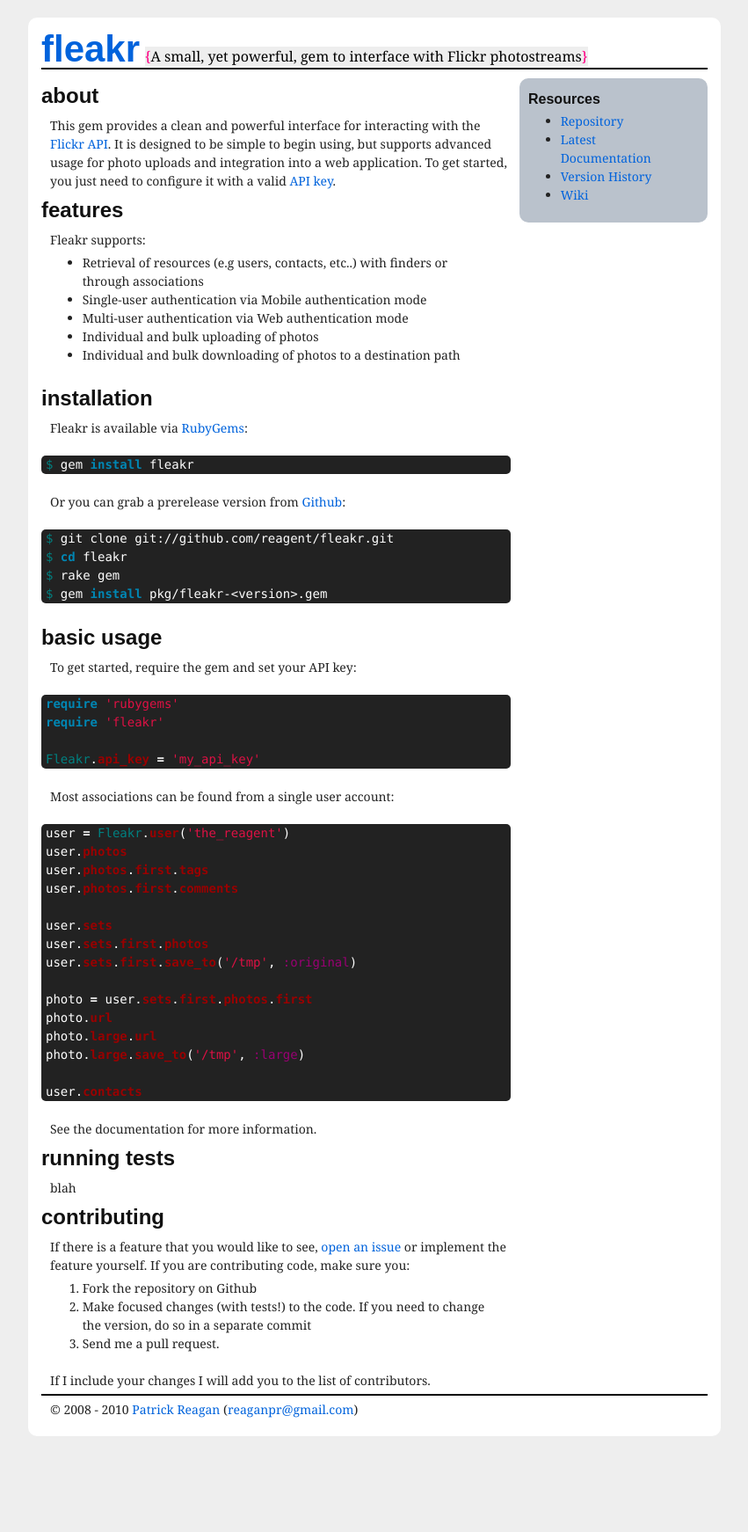
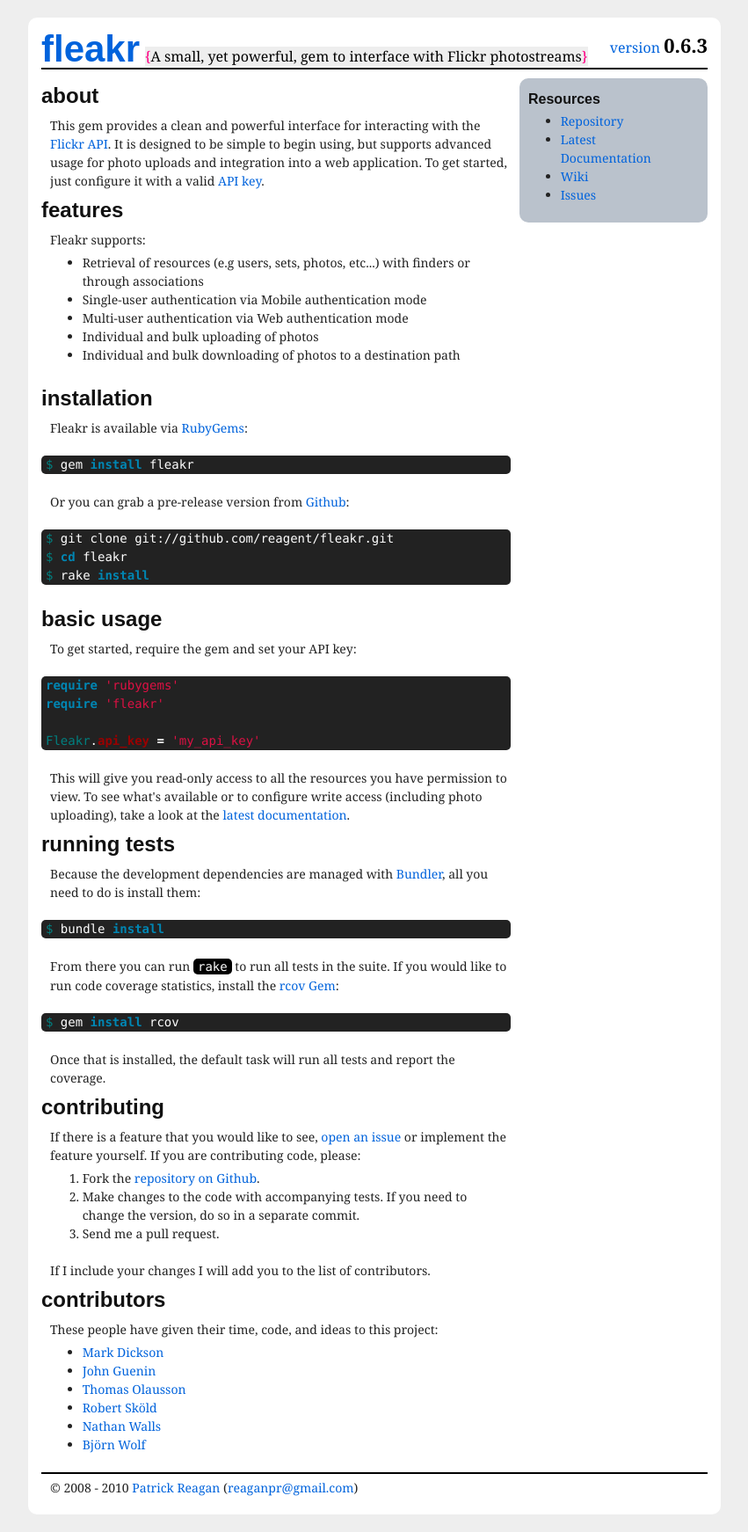
Before and after one commit to reagent/fleakr, a Jekyll site: the page built from index.html, in a window 1280 px wide. Shown: the whole page at 88% size, without its empty margins (214-1065 px from the left). Built offline with Jekyll 4.4.1, drawn with Linux system fonts in a browser that asks for light colours; before the commit the page ends 1653 px from its top, so only the background shows below that.

Commit message:
Final updates to home page

```diff
--- a/_config.yml
+++ b/_config.yml
@@ -1 +1,2 @@
 pygments: true
+gem_version: 0.6.3
--- a/_layouts/default.html
+++ b/_layouts/default.html
@@ -2,18 +2,23 @@
 <html>
 <head>
   <title>Fleakr: A small, yet powerful, gem to interface with Flickr photostreams</title>
-  <link rel="stylesheet" href="/css/blueprint/screen.css" type="text/css" media="screen, projection">
-  <link rel="stylesheet" href="/css/blueprint/print.css" type="text/css" media="print">
+  <link rel="stylesheet" href="css/blueprint/screen.css" type="text/css" media="screen, projection">
+  <link rel="stylesheet" href="css/blueprint/print.css" type="text/css" media="print">
   <!--[if lt IE 8]>
-    <link rel="stylesheet" href="/css/blueprint/ie.css" type="text/css" media="screen, projection">
+    <link rel="stylesheet" href="css/blueprint/ie.css" type="text/css" media="screen, projection">
   <![endif]-->
-  <link rel="stylesheet" href="/css/syntax.css" type="text/css" media="screen" />
-  <link rel="stylesheet" href="/css/screen.css" type="text/css" media="screen" />
+  <link rel="stylesheet" href="css/syntax.css" type="text/css" media="screen" />
+  <link rel="stylesheet" href="css/screen.css" type="text/css" media="screen" />
 </head>
 <body>
-  <div class="container showgrid">
+  <div class="container">
     <div id="header" class="span-24 last">
-      <h1>fleakr</h1> <span>{<span class="description">A small, yet powerful, gem to interface with Flickr photostreams</span>}</span>
+      <div class="span-20">
+        <h1>fleakr</h1> <span>{<span class="description">A small, yet powerful, gem to interface with Flickr photostreams</span>}</span>
+      </div>
+      <div id="version" class="span-4 last">
+        <span>version <strong>{{site.gem_version}}</strong></span>
+      </div>
     </div>
     <div id="content" class="span-17">
       {{content}}
@@ -22,9 +27,10 @@
       <h2>Resources</h2>
       <ul>
         <li><a href="http://github.com/reagent/fleakr">Repository</a></li>
-        <li><a href="/doc/0.6.1/">Latest Documentation</a></li>
-        <li><a href="/versions.html">Version History</a></li>
+        <li><a href="doc/{{site.gem_version}}/index.html">Latest Documentation</a></li>
+        <!-- <li><a href="versions.html">Version History</a></li> -->
         <li><a href="http://github.com/reagent/fleakr/wiki">Wiki</a></li>
+        <li><a href="http://github.com/reagent/fleakr/issues">Issues</a></li>
       </ul>
     </div>
     <div id="footer" class="span-24 last">
--- a/css/screen.css
+++ b/css/screen.css
@@ -29,6 +29,13 @@
   border-bottom: 1px dotted;
 }
 
+tt {
+  background: #000;
+  color: #fff;
+  padding: 1px 5px;
+  border-radius: 5px;
+}
+
 div.container {
   background: #fff;
   padding: 15px;
@@ -51,7 +58,7 @@
   margin-right: 2px;
 }
 
-div#header span {
+div#header h1 + span {
   color: #ff0084;
   background: #eee;
   font-size: 16px;
@@ -59,6 +66,20 @@
 
 div#header span.description {
   color: #000;
+}
+
+div#version {
+  text-align: right;
+}
+
+div#version span {
+  color: #0063dc;
+  font-size: 16px;
+}
+
+div#version span strong {
+  color: #000;
+  font-size: 22px;
 }
 
 div#sidebar {
--- a/index.html
+++ b/index.html
@@ -1,18 +1,19 @@
 ---
 layout: default
+version: 0.6.3
 ---
 <h2>about</h2>
 <p>
   This gem provides a clean and powerful interface for interacting with the <a href="http://www.flickr.com/services/api/">Flickr API</a>.
   It is designed to be simple to begin using, but supports advanced usage for photo uploads and integration into a web application.  To
-  get started, you just need to configure it with a valid <a href="http://www.flickr.com/services/apps/create/apply/">API key</a>.
+  get started, just configure it with a valid <a href="http://www.flickr.com/services/apps/create/apply/">API key</a>.
 </p>
 <h2>features</h2>
 
 <p>Fleakr supports:</p>
 
 <ul>
-  <li>Retrieval of resources (e.g users, contacts, etc..) with finders or through associations</li>
+  <li>Retrieval of resources (e.g users, sets, photos, etc...) with finders or through associations</li>
   <li>Single-user authentication via Mobile authentication mode</li>
   <li>Multi-user authentication via Web authentication mode</li>
   <li>Individual and bulk uploading of photos</li>
@@ -27,13 +28,12 @@
 $ gem install fleakr
 {% endhighlight %}
 
-<p>Or you can grab a prerelease version from <a href="http://github.com/reagent/fleakr">Github</a>:</p>
+<p>Or you can grab a pre-release version from <a href="http://github.com/reagent/fleakr">Github</a>:</p>
 
 {% highlight bash %}
 $ git clone git://github.com/reagent/fleakr.git
 $ cd fleakr
-$ rake gem
-$ gem install pkg/fleakr-<version>.gem
+$ rake install
 {% endhighlight %}
 
 <h2>basic usage</h2>
@@ -46,40 +46,56 @@
 Fleakr.api_key = 'my_api_key'
 {% endhighlight %}
 
-<p>Most associations can be found from a single user account:</p>
-
-{% highlight ruby %}
-user = Fleakr.user('the_reagent')
-user.photos
-user.photos.first.tags
-user.photos.first.comments
-
-user.sets
-user.sets.first.photos
-user.sets.first.save_to('/tmp', :original)
-
-photo = user.sets.first.photos.first
-photo.url
-photo.large.url
-photo.large.save_to('/tmp', :large)
-
-user.contacts
-{% endhighlight %}
-
-<p>See the documentation for more information.</p>
+<p>
+  This will give you read-only access to all the resources you have permission to view.  To see what's available or to configure
+  write access (including photo uploading), take a look at the <a href="doc/{{site.gem_version}}/index.html">latest documentation</a>.
+</p>
 
 <h2>running tests</h2>
 
-<p>blah</p>
+<p>
+  Because the development dependencies are managed with <a href="http://gembundler.com/">Bundler</a>, all you need to do is
+  install them:
+</p>
+
+{% highlight bash %}
+$ bundle install
+{% endhighlight %}
+
+<p>
+  From there you can run <tt>rake</tt> to run all tests in the suite.  If you would like to run code coverage statistics, install
+  the <a href="http://rubygems.org/gems/rcov">rcov Gem</a>:
+</p>
+
+{% highlight bash %}
+$ gem install rcov
+{% endhighlight %}
+
+<p>
+  Once that is installed, the default task will run all tests and report the coverage.
+</p>
 
 <h2>contributing</h2>
 <p>
 If there is a feature that you would like to see, <a href="http://github.com/reagent/fleakr/issues">open an issue</a> or
-implement the feature yourself.  If you are contributing code, make sure you:
+implement the feature yourself.  If you are contributing code, please:
 </p>
 <ol>
-<li>Fork the repository on Github</li>
-<li>Make focused changes (with tests!) to the code. If you need to change the version, do so in a separate commit</li>
-<li>Send me a pull request.</li>
+  <li>Fork the <a href="http://github.com/reagent/fleakr">repository on Github</a>.</li>
+  <li>Make changes to the code with accompanying tests. If you need to change the version, do so in a separate commit.</li>
+  <li>Send me a pull request.</li>
 </ol>
 <p>If I include your changes I will add you to the list of contributors.</p>
+
+<h2>contributors</h2>
+
+<p>These people have given their time, code, and ideas to this project:</p>
+
+<ul>
+  <li><a href="http://github.com/ideaoforder">Mark Dickson</a></li>
+  <li><a href="http://github.com/johng">John Guenin</a></li>
+  <li><a href="http://github.com/latompa">Thomas Olausson</a></li>
+  <li><a href="http://github.com/slaskis">Robert Sk&ouml;ld</a></li>
+  <li><a href="http://github.com/base10">Nathan Walls</a></li>
+  <li><a href="http://github.com/we5">Bj&ouml;rn Wolf</a></li>
+</ul>
```
Also changed, not shown: 1 other file.
